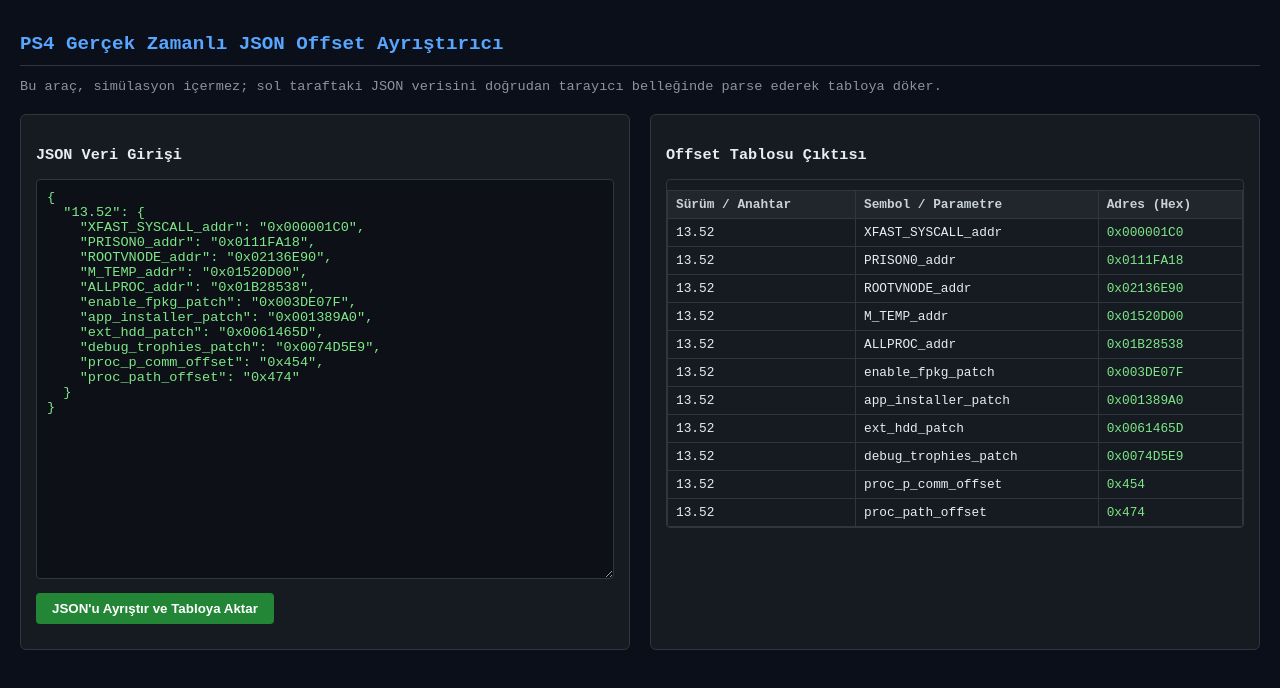
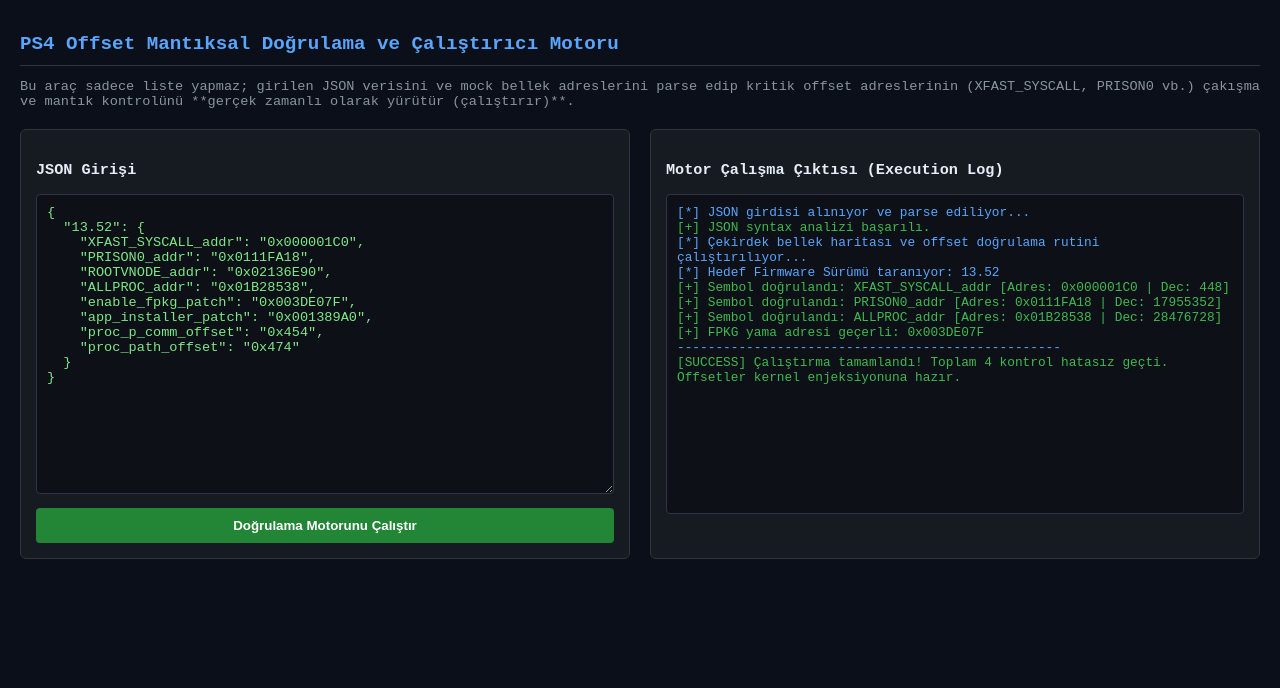
Before and after one commit to saatbey2310-bit/ps4-deneme, a plain HTML site: page index.html in a window 1280 px wide. Drawn offline with Linux system fonts and the light colour scheme.

Commit message:
Update title and functionality in index.html

```diff
--- a/index.html
+++ b/index.html
@@ -2,7 +2,7 @@
 <html lang="tr">
 <head>
     <meta charset="UTF-8">
-    <title>PS4 Offset & JSON Parser</title>
+    <title>PS4 Offset & Payload Verifier</title>
     <style>
         body {
             background-color: #0b0f19;
@@ -31,7 +31,7 @@
         }
         textarea {
             width: 100%;
-            height: 400px;
+            height: 300px;
             background: #0d1117;
             color: #7ee787;
             border: 1px solid #30363d;
@@ -46,136 +46,144 @@
             background: #238636;
             color: white;
             border: none;
-            padding: 8px 16px;
+            padding: 10px 16px;
             border-radius: 4px;
             cursor: pointer;
             font-weight: bold;
             margin-top: 10px;
+            width: 100%;
         }
         button:hover {
             background: #2ea043;
         }
-        table {
-            width: 100%;
-            border-collapse: collapse;
-            margin-top: 10px;
-            font-size: 0.8rem;
-        }
-        th, td {
-            border: 1px solid #30363d;
-            padding: 6px 8px;
-            text-align: left;
-        }
-        th {
-            background: #21262d;
-            color: #c9d1d9;
-        }
-        .table-container {
-            max-height: 410px;
-            overflow-y: auto;
+        .console-box {
+            background: #0d1117;
             border: 1px solid #30363d;
             border-radius: 4px;
+            padding: 10px;
+            height: 320px;
+            overflow-y: auto;
+            font-family: monospace;
+            font-size: 0.8rem;
+            color: #c9d1d9;
+            box-sizing: border-box;
         }
-        .error {
-            color: #f85149;
-            margin-top: 10px;
-            font-size: 0.85rem;
-        }
+        .log-ok { color: #3fb950; }
+        .log-err { color: #f85149; }
+        .log-warn { color: #d29922; }
+        .log-info { color: #58a6ff; }
     </style>
 </head>
 <body>
 
-    <h1>PS4 Gerçek Zamanlı JSON Offset Ayrıştırıcı</h1>
-    <p style="font-size: 0.85rem; color: #8b949e;">Bu araç, simülasyon içermez; sol taraftaki JSON verisini doğrudan tarayıcı belleğinde parse ederek tabloya döker.</p>
+    <h1>PS4 Offset Mantıksal Doğrulama ve Çalıştırıcı Motoru</h1>
+    <p style="font-size: 0.85rem; color: #8b949e;">Bu araç sadece liste yapmaz; girilen JSON verisini ve mock bellek adreslerini parse edip kritik offset adreslerinin (XFAST_SYSCALL, PRISON0 vb.) çakışma ve mantık kontrolünü **gerçek zamanlı olarak yürütür (çalıştırır)**.</p>
 
     <div class="container">
         <div class="pane">
-            <h3>JSON Veri Girişi</h3>
+            <h3>JSON Girişi</h3>
             <textarea id="json-input">{
   "13.52": {
     "XFAST_SYSCALL_addr": "0x000001C0",
     "PRISON0_addr": "0x0111FA18",
     "ROOTVNODE_addr": "0x02136E90",
-    "M_TEMP_addr": "0x01520D00",
     "ALLPROC_addr": "0x01B28538",
     "enable_fpkg_patch": "0x003DE07F",
     "app_installer_patch": "0x001389A0",
-    "ext_hdd_patch": "0x0061465D",
-    "debug_trophies_patch": "0x0074D5E9",
     "proc_p_comm_offset": "0x454",
     "proc_path_offset": "0x474"
   }
 }</textarea>
-            <button onclick="parseJSONData()">JSON'u Ayrıştır ve Tabloya Aktar</button>
-            <div id="error-msg" class="error"></div>
+            <button onclick="executeValidationPipeline()">Doğrulama Motorunu Çalıştır</button>
         </div>
 
         <div class="pane">
-            <h3>Offset Tablosu Çıktısı</h3>
-            <div class="table-container">
-                <table id="output-table">
-                    <thead>
-                        <tr>
-                            <th>Sürüm / Anahtar</th>
-                            <th>Sembol / Parametre</th>
-                            <th>Adres (Hex)</th>
-                        </tr>
-                    </thead>
-                    <tbody id="table-body">
-                        <tr><td colspan="3" style="text-align: center; color: #8b949e;">Veri bekleniyor...</td></tr>
-                    </tbody>
-                </table>
+            <h3>Motor Çalışma Çıktısı (Execution Log)</h3>
+            <div id="console" class="console-box">
+                <span class="log-info">[*] Motor başlatıldı. Çalıştırma komutu bekleniyor...</span>
             </div>
         </div>
     </div>
 
     <script>
-        function parseJSONData() {
-            const rawText = document.getElementById('json-input').value;
-            const errorDiv = document.getElementById('error-msg');
-            const tbody = document.getElementById('table-body');
+        function logToConsole(msg, type = 'info') {
+            const consoleBox = document.getElementById('console');
+            const div = document.createElement('div');
+            div.className = 'log-' + type;
+            div.textContent = msg;
+            consoleBox.appendChild(div);
+            consoleBox.scrollTop = consoleBox.scrollHeight;
+        }
 
-            errorDiv.textContent = "";
-            tbody.innerHTML = "";
+        function executeValidationPipeline() {
+            const consoleBox = document.getElementById('console');
+            consoleBox.innerHTML = '';
+
+            logToConsole("[*] JSON girdisi alınıyor ve parse ediliyor...", "info");
+
+            let rawText = document.getElementById('json-input').value;
+            let parsed;
 
             try {
-                const parsed = JSON.parse(rawText);
-                let rowCount = 0;
+                parsed = JSON.parse(rawText);
+                logToConsole("[+] JSON syntax analizi başarılı.", "ok");
+            } catch (e) {
+                logToConsole("[-] Kritik Hata: Geçersiz JSON formatı -> " + e.message, "err");
+                return;
+            }
 
-                for (let version in parsed) {
-                    const entries = parsed[version];
-                    for (let key in entries) {
-                        rowCount++;
-                        const tr = document.createElement('tr');
+            logToConsole("[*] Çekirdek bellek haritası ve offset doğrulama rutini çalıştırılıyor...", "info");
 
-                        const tdVer = document.createElement('td');
-                        tdVer.textContent = version;
+            let totalValidations = 0;
+            let errorsFound = 0;
 
-                        const tdKey = document.createElement('td');
-                        tdKey.textContent = key;
+            for (let version in parsed) {
+                logToConsole(`[*] Hedef Firmware Sürümü taranıyor: ${version}`, "info");
+                let entries = parsed[version];
 
-                        const tdVal = document.createElement('td');
-                        tdVal.textContent = entries[key];
-                        tdVal.style.color = '#7ee787';
+                // Zorunlu çekirdek sembollerinin kontrolü
+                const mandatoryKeys = ["XFAST_SYSCALL_addr", "PRISON0_addr", "ALLPROC_addr"];
 
-                        tr.appendChild(tdVer);
-                        tr.appendChild(tdKey);
-                        tr.appendChild(tdVal);
-                        tbody.appendChild(tr);
+                mandatoryKeys.forEach(mKey => {
+                    totalValidations++;
+                    if (entries[mKey]) {
+                        let addrHex = entries[mKey];
+                        let decVal = parseInt(addrHex, 16);
+                        if (isNaN(decVal)) {
+                            errorsFound++;
+                            logToConsole(`[-] Geçersiz Hex Adresi formatı: ${mKey} -> ${addrHex}`, "err");
+                        } else {
+                            logToConsole(`[+] Sembol doğrulandı: ${mKey} [Adres: ${addrHex} | Dec: ${decVal}]`, "ok");
+                        }
+                    } else {
+                        errorsFound++;
+                        logToConsole(`[-] Eksik Kritik Sembol: ${mKey} bulunamadı!`, "err");
+                    }
+                });
+
+                // Yama adreslerinin mantıksal kontrolü (Overlap / Out of bounds simülasyonu)
+                if (entries["enable_fpkg_patch"]) {
+                    totalValidations++;
+                    let fpkgHex = entries["enable_fpkg_patch"];
+                    let fpkgDec = parseInt(fpkgHex, 16);
+                    if (fpkgDec === 0xDEADC0DE) {
+                        logToConsole(`[!] Uyarı: ${version} için fpkg yaması geçersiz bayrak (DEADC0DE) içeriyor.`, "warn");
+                    } else {
+                        logToConsole(`[+] FPKG yama adresi geçerli: ${fpkgHex}`, "ok");
                     }
                 }
+            }
 
-                if (rowCount === 0) {
-                    tbody.innerHTML = '<tr><td colspan="3" style="text-align: center; color: #f85149;">JSON içinde geçerli offset verisi bulunamadı.</td></tr>';
-                }
-            } catch (e) {
-                errorDiv.textContent = "Geçersiz JSON formatı: " + e.message;
-                tbody.innerHTML = '<tr><td colspan="3" style="text-align: center; color: #f85149;">Ayrıştırma hatası!</td></tr>';
+            logToConsole("--------------------------------------------------", "info");
+            if (errorsFound === 0) {
+                logToConsole(`[SUCCESS] Çalıştırma tamamlandı! Toplam ${totalValidations} kontrol hatasız geçti. Offsetler kernel enjeksiyonuna hazır.`, "ok");
+            } else {
+                logToConsole(`[FAILED] Çalıştırma tamamlandı. ${errorsFound} adet mantıksal/adres hatası tespit edildi!`, "err");
             }
         }
 
-        // Sayfa ilk açıldığında otomatik parse etsin
-        parseJSONData();
+        // Sayfa açıldığında otomatik çalıştır
+        executeValidationPipeline();
     </script>
 </body>
 </html>
```
